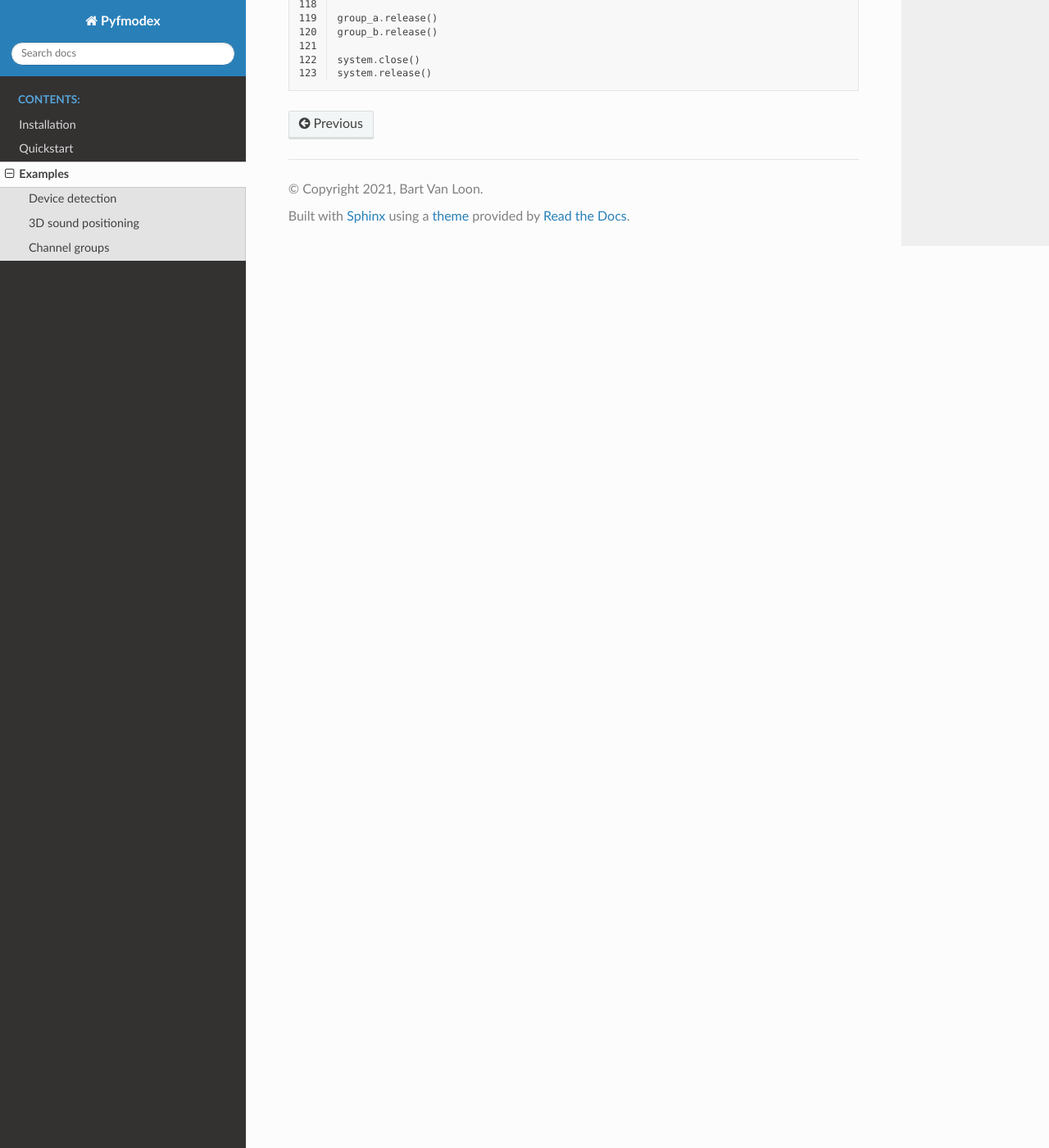
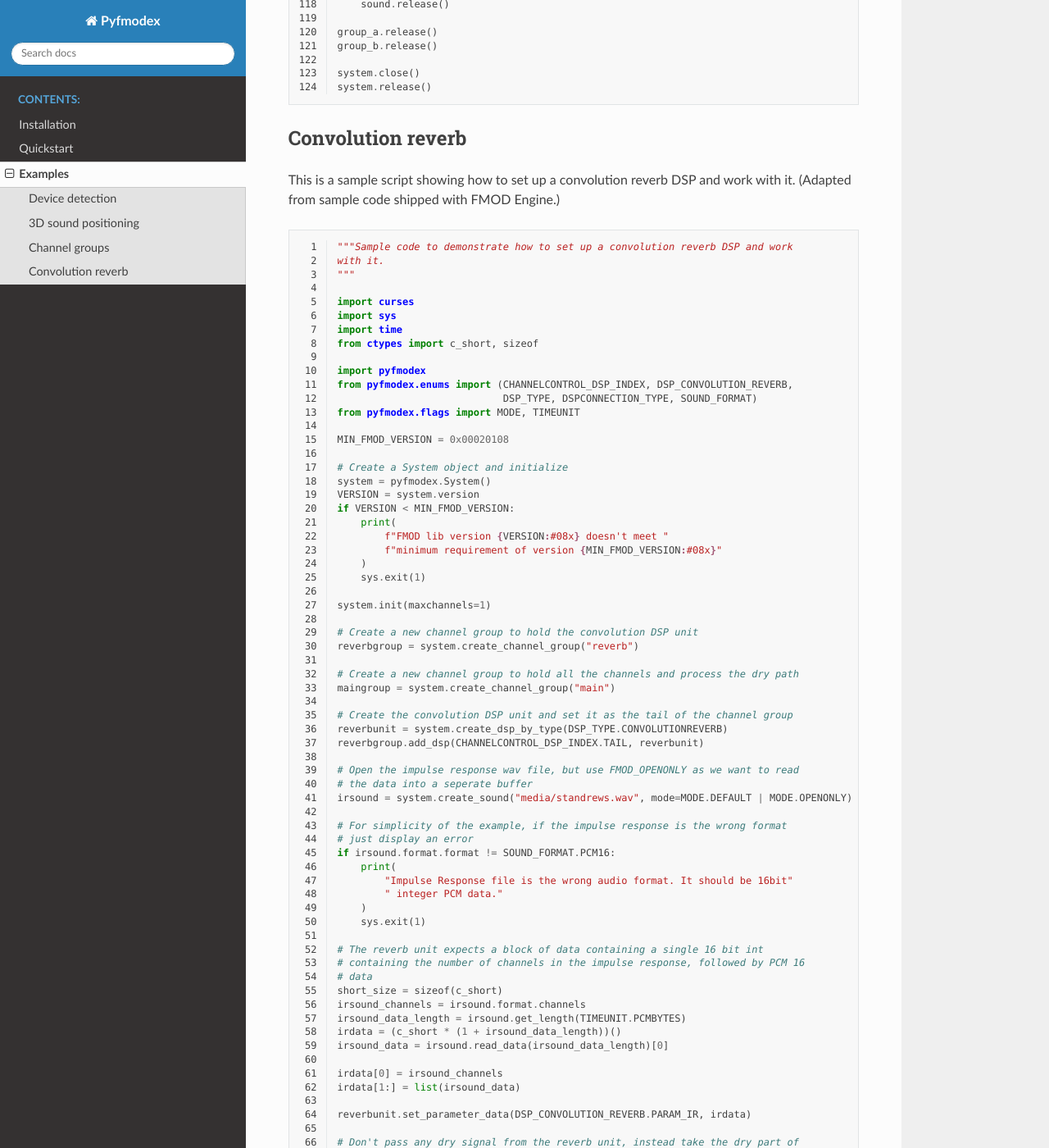
Before and after one commit to tyrylu/pyfmodex, a Sphinx documentation site: the page built from docs/usage/sample_code.rst, in a window 1280 px wide and 1400 px high, scrolled down 6248 px. Shown: the whole window at 82% size. Built offline with Sphinx 7.4.7 and the Read the Docs theme 2.0.0, drawn with Linux system fonts in a browser that asks for light colours; pages that are not in the unit, such as notebooks, are missing from menus; some of the changed text lies outside the part shown.

Commit message:
reimplemented convolution_reverb sample code using pyfmodex
It took me quite some time to figure out how to combine sound.read_data
and dsp.set_parameter_data. I took the liberty to make necessary and
convenience changes here and there, but I think some wrapper methods to
make things easier for an API user could have its place in the package.

At this point, the Python version of convolution_reverb and the upstream
C++ version result in somewhat different audible effects and volume. I
really don't know why. Perhaps someone else could have a listen and take
a look?

```diff
--- a/docs/sample_code/channel_groups.py
+++ b/docs/sample_code/channel_groups.py
@@ -9,7 +9,7 @@ from pyfmodex.flags import MODE
 
 MIN_FMOD_VERSION = 0x00020108
 
-# Create a System object and initialize.
+# Create a System object and initialize
 system = pyfmodex.System()
 VERSION = system.version
 if VERSION < MIN_FMOD_VERSION:
@@ -36,19 +36,19 @@ group_b = system.create_channel_group("Group B")
 group_master = system.master_channel_group
 
 # Instead of being independent, set the group A and B to be children of the
-# master group.
-group_master.add_group(group_a, True)
-group_master.add_group(group_b, True)
+# master group
+group_master.add_group(group_a)
+group_master.add_group(group_b)
 
-# Start all the sounds.
+# Start all the sounds
 for idx, sound in enumerate(sounds):
     system.play_sound(sound, channel_group=group_a if idx < 3 else group_b)
 
-# Change the volume of each group, just because we can! (reduce overall noise).
+# Change the volume of each group, just because we can! (reduce overall noise)
 group_a.volume = 0.5
 group_b.volume = 0.5
 
-# Main loop.
+# Main loop
 def main(stdscr):
     """Draw a simple TUI, grab keypresses and let the user manipulate the
     channel groups.
@@ -68,7 +68,7 @@ def main(stdscr):
         "Press a to mute/unmute group A\n"
         "Press b to mute/unmute group B\n"
         "Press m to mute/unmute master group\n"
-        "Press q to quit\n"
+        "Press q to quit"
     )
 
     while True:
@@ -91,6 +91,7 @@ def main(stdscr):
             if cerr.args[0] != "no input":
                 raise cerr
 
+        system.update()
         time.sleep(50 / 1000)
 
     # A little fade out
--- /dev/null
+++ b/docs/sample_code/convolution_reverb.py
@@ -0,0 +1,143 @@
+"""Sample code to demonstrate how to set up a convolution reverb DSP and work
+with it.
+"""
+
+import curses
+import sys
+import time
+from ctypes import c_short, sizeof
+
+import pyfmodex
+from pyfmodex.enums import (CHANNELCONTROL_DSP_INDEX, DSP_CONVOLUTION_REVERB,
+                            DSP_TYPE, DSPCONNECTION_TYPE, SOUND_FORMAT)
+from pyfmodex.flags import MODE, TIMEUNIT
+
+MIN_FMOD_VERSION = 0x00020108
+
+# Create a System object and initialize
+system = pyfmodex.System()
+VERSION = system.version
+if VERSION < MIN_FMOD_VERSION:
+    print(
+        f"FMOD lib version {VERSION:#08x} doesn't meet "
+        f"minimum requirement of version {MIN_FMOD_VERSION:#08x}"
+    )
+    sys.exit(1)
+
+system.init(maxchannels=1)
+
+# Create a new channel group to hold the convolution DSP unit
+reverbgroup = system.create_channel_group("reverb")
+
+# Create a new channel group to hold all the channels and process the dry path
+maingroup = system.create_channel_group("main")
+
+# Create the convolution DSP unit and set it as the tail of the channel group
+reverbunit = system.create_dsp_by_type(DSP_TYPE.CONVOLUTIONREVERB)
+reverbgroup.add_dsp(CHANNELCONTROL_DSP_INDEX.TAIL, reverbunit)
+
+# Open the impulse response wav file, but use FMOD_OPENONLY as we want to read
+# the data into a seperate buffer
+irsound = system.create_sound("media/standrews.wav", mode=MODE.DEFAULT | MODE.OPENONLY)
+
+# For simplicity of the example, if the impulse response is the wrong format
+# just display an error
+if irsound.format.format != SOUND_FORMAT.PCM16:
+    print(
+        "Impulse Response file is the wrong audio format. It should be 16bit"
+        " integer PCM data."
+    )
+    sys.exit(1)
+
+# The reverb unit expects a block of data containing a single 16 bit int
+# containing the number of channels in the impulse response, followed by PCM 16
+# data
+short_size = sizeof(c_short)
+irsound_channels = irsound.format.channels
+irsound_data_length = irsound.get_length(TIMEUNIT.PCMBYTES)
+irdata = (c_short * (1 + irsound_data_length))()
+irsound_data = irsound.read_data(irsound_data_length)[0]
+
+irdata[0] = irsound_channels
+irdata[1:] = list(irsound_data)
+
+reverbunit.set_parameter_data(DSP_CONVOLUTION_REVERB.PARAM_IR, irdata)
+
+# Don't pass any dry signal from the reverb unit, instead take the dry part of
+# the mix from the main signal path
+reverbunit.set_parameter_float(DSP_CONVOLUTION_REVERB.PARAM_DRY, -80)
+
+# We can now release the sound object as the reverb unit has created its
+# internal data
+irsound.release()
+
+# Load up and play a sample clip recorded in an anechoic chamber
+sound = system.create_sound("media/singing.wav", mode=MODE.THREED | MODE.LOOP_NORMAL)
+channel = system.play_sound(sound, channel_group=maingroup, paused=True)
+
+# Create a send connection between the channel head and the reverb unit
+channel_head = channel.get_dsp(CHANNELCONTROL_DSP_INDEX.HEAD)
+reverb_connection = reverbunit.add_input(channel_head, DSPCONNECTION_TYPE.SEND)
+
+channel.paused = False
+
+# Main loop
+def main(stdscr):
+    """Draw a simple TUI, grab keypresses and let the user manipulate the
+    reverb connection.
+    """
+    wet_volume = 1
+    dry_volume = 1
+
+    stdscr.clear()
+    stdscr.nodelay(True)
+
+    # Create small visual display
+    stdscr.addstr(
+        "====================\n"
+        "Convolution Example.\n"
+        "====================\n"
+        "\n"
+        "Press k and j to change dry mix\n"
+        "Press h and l to change wet mix\n"
+        "Press q to quit\n"
+    )
+
+    while True:
+        stdscr.addstr(8, 0, f"wet mix [{wet_volume:.2f}] | dry mix [{dry_volume:.2f}]")
+
+        # Listen to the user
+        try:
+            keypress = stdscr.getkey()
+            if keypress == "h":
+                wet_volume = max(wet_volume - 0.05, 0)
+            elif keypress == "l":
+                wet_volume = min(wet_volume + 0.05, 1)
+            elif keypress == "j":
+                dry_volume = max(dry_volume - 0.05, 0)
+            elif keypress == "k":
+                dry_volume = min(dry_volume + 0.05, 1)
+            elif keypress == "q":
+                break
+        except curses.error as cerr:
+            if cerr.args[0] != "no input":
+                raise cerr
+
+        reverb_connection.mix = wet_volume
+        maingroup.volume = dry_volume
+
+        system.update()
+        time.sleep(50 / 1000)
+
+
+curses.wrapper(main)
+
+# Shut down
+sound.release()
+maingroup.release()
+reverbgroup.remove_dsp(reverbunit)
+reverbunit.disconnect_all(inputs=True, outputs=True)
+reverbunit.release()
+reverbgroup.release()
+system.close()
+system.release()
--- a/docs/sample_code/threed.py
+++ b/docs/sample_code/threed.py
@@ -72,7 +72,7 @@ def main(stdscr):
         "Press 3 to play a sound (16bit Stereo 2D)\n"
         "Press h or l to move listener (when in still mode)\n"
         "Press space to toggle listener still mode\n"
-        "Press q to quit\n"
+        "Press q to quit"
     )
 
     listener_automove = True
--- a/docs/usage/sample_code.rst
+++ b/docs/usage/sample_code.rst
@@ -32,3 +32,13 @@ This is sample script showing how to put channels into channel groups.
 .. literalinclude:: ../sample_code/channel_groups.py
    :linenos:
    :language: python
+
+Convolution reverb
+------------------
+
+This is a sample script showing how to set up a convolution reverb DSP and work with it.
+(Adapted from sample code shipped with FMOD Engine.)
+
+.. literalinclude:: ../sample_code/convolution_reverb.py
+   :linenos:
+   :language: python
```
Also changed, not shown: 4 other files.
